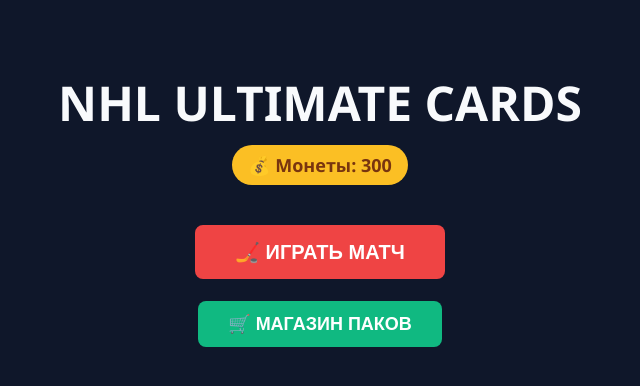
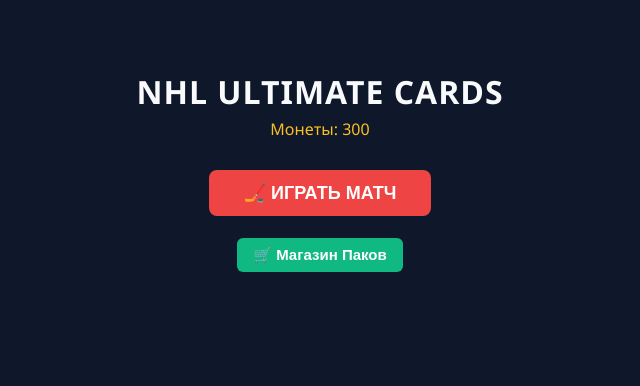
Before and after one commit to miruha3333/nhlcard, a Flask app: page / in a window 1280 px wide. Shown: the top 386 px of the page, without its empty margins (320-960 px from the left). Run offline with Flask 3, Linux system fonts and the light colour scheme.

Commit message:
Update index.html

```diff
--- a/templates/index.html
+++ b/templates/index.html
@@ -5,118 +5,114 @@
     <meta name="viewport" content="width=device-width, initial-scale=1.0">
     <title>NHL Ultimate Cards</title>
     <style>
-        body { background-color: #0f172a; color: #f8fafc; font-family: 'Segoe UI', Tahoma, Geneva, Verdana, sans-serif; margin: 0; padding: 20px; }
-        .container { max-width: 1000px; margin: 0 auto; }
+        body { background-color: #0f172a; color: #f8fafc; font-family: 'Segoe UI', Tahoma, Geneva, Verdana, sans-serif; margin: 0; padding: 10px; }
+        .container { max-width: 800px; margin: 0 auto; }
 
         /* Экраны SPA */
-        .screen { display: none; animation: fadeIn 0.3s; }
+        .screen { display: none; animation: fadeIn 0.2s; }
         .screen.active { display: block; }
-        @keyframes fadeIn { from { opacity: 0; transform: translateY(10px); } to { opacity: 1; transform: translateY(0); } }
+        @keyframes fadeIn { from { opacity: 0; } to { opacity: 1; } }
 
         /* Кнопки */
-        .btn { background-color: #3b82f6; color: white; border: none; padding: 12px 24px; font-size: 16px; border-radius: 8px; cursor: pointer; font-weight: bold; transition: 0.2s;}
-        .btn:hover { background-color: #2563eb; }
+        .btn { color: white; border: none; padding: 8px 16px; font-size: 14px; border-radius: 6px; cursor: pointer; font-weight: bold; transition: 0.2s;}
+        .btn:hover { opacity: 0.9; }
+        .btn-primary { background-color: #3b82f6; }
         .btn-shop { background-color: #10b981; }
-        .btn-shop:hover { background-color: #059669; }
-        .btn-secondary { background-color: #475569; }
-        .btn-secondary:hover { background-color: #334155; }
-        .btn-play { background-color: #ef4444; font-size: 20px; padding: 15px 40px; }
-        .btn-play:hover { background-color: #dc2626; }
+        .btn-secondary { background-color: #475569; padding: 6px 12px; font-size: 13px; }
+        .btn-play { background-color: #ef4444; font-size: 18px; padding: 12px 35px; border-radius: 8px; }
 
-        /* Табло счета */
-        .scoreboard { display: flex; justify-content: center; align-items: center; gap: 30px; background: #1e293b; padding: 15px; border-radius: 12px; border: 2px solid #334155; margin-bottom: 20px; }
-        .score-num { font-size: 36px; font-weight: bold; color: #fbbf24; }
-        .score-text { font-size: 20px; color: #94a3b8; }
+        /* Компактная верхняя панель */
+        .header-top { display: flex; justify-content: space-between; align-items: center; margin-bottom: 12px; background: #1e293b; padding: 6px 12px; border-radius: 6px; }
+        .coins-text { font-size: 14px; color: #fbbf24; font-weight: bold; }
+        .status-mid { font-size: 14px; font-weight: bold; color: #3b82f6; }
 
-        /* Сетки карточек (Компактные) */
-        .grid-container { background: #1e293b; border-radius: 12px; padding: 15px; border: 1px solid #334155; margin-bottom: 20px; }
-        .grid { display: grid; grid-template-columns: repeat(auto-fill, minmax(160px, 1fr)); gap: 10px; }
+        /* Компактное Табло */
+        .scoreboard { display: flex; justify-content: center; align-items: center; gap: 20px; background: #1e293b; padding: 8px; border-radius: 8px; border: 1px solid #334155; margin-bottom: 12px; }
+        .score-num { font-size: 24px; font-weight: bold; color: #fbbf24; min-width: 30px; text-align: center; }
+        .score-text { font-size: 12px; color: #94a3b8; text-transform: uppercase; letter-spacing: 1px; }
 
-        /* Карточка */
-        .card-item { background: #0b1120; padding: 10px; border-radius: 8px; cursor: pointer; border: 2px solid #334155; text-align: center; position: relative; transition: 0.2s;}
-        .card-item:hover:not(.fatigued) { border-color: #64748b; transform: translateY(-2px); }
-        .card-item.selected { border-color: #3b82f6; background: #1d4ed8; box-shadow: 0 0 10px rgba(59, 130, 246, 0.5); }
+        /* Сетки карточек (Мини-формат) */
+        .grid-container { background: #1e293b; border-radius: 8px; padding: 10px; border: 1px solid #334155; margin-bottom: 12px; }
+        .grid-container h4 { margin: 0 0 8px 0; font-size: 13px; color: #cbd5e1; }
+        .grid { display: grid; grid-template-columns: repeat(auto-fill, minmax(110px, 1fr)); gap: 6px; }
+
+        /* Мини-Карточка */
+        .card-item { background: #0b1120; padding: 6px; border-radius: 6px; cursor: pointer; border: 2px solid #334155; text-align: center; position: relative; font-size: 12px; }
+        .card-item:hover:not(.fatigued) { border-color: #4b5563; }
+        .card-item.selected { border-color: #3b82f6; background: #1e3a8a; }
 
         /* Усталость */
-        .card-item.fatigued { opacity: 0.4; cursor: not-allowed; filter: grayscale(100%); }
-        .fatigue-badge { position: absolute; top: -10px; right: -10px; background: #ef4444; color: white; font-size: 12px; padding: 4px 8px; border-radius: 10px; font-weight: bold; }
+        .card-item.fatigued { opacity: 0.35; cursor: not-allowed; filter: grayscale(100%); }
+        .fatigue-badge { position: absolute; top: -2px; right: -2px; background: #ef4444; color: white; font-size: 9px; padding: 1px 4px; border-radius: 4px; font-weight: bold; }
 
-        .avatar { font-size: 40px; margin-bottom: 5px; }
+        .avatar { font-size: 22px; margin-bottom: 2px; }
         .tier-Золото { color: #fbbf24; font-weight: bold; }
         .tier-Серебро { color: #cbd5e1; font-weight: bold; }
         .tier-Бронза { color: #d97706; font-weight: bold; }
 
-        .header-top { display: flex; justify-content: space-between; align-items: center; margin-bottom: 30px; }
-        .balance-pill { background: #fbbf24; color: #78350f; font-weight: bold; padding: 8px 16px; border-radius: 20px; font-size: 18px; }
+        .log-box { background: #020617; padding: 10px; border-radius: 6px; margin-top: 10px; font-family: monospace; font-size: 12px; max-height: 80px; overflow-y: auto; }
     </style>
 </head>
 <body>
 
 <div class="container">
 
-    <!-- ЭКРАН 1: ГЛАВНОЕ МЕНЮ -->
     <div id="screen-menu" class="screen active">
-        <div style="text-align: center; margin-top: 50px;">
-            <h1 style="font-size: 48px; margin-bottom: 10px;">NHL ULTIMATE CARDS</h1>
-            <div class="balance-pill" style="display: inline-block; margin-bottom: 40px;">💰 Монеты: <span class="coin-display">0</span></div>
-            <br>
+        <div style="text-align: center; margin-top: 60px;">
+            <h2 style="font-size: 32px; margin-bottom: 5px; letter-spacing: 1px;">NHL ULTIMATE CARDS</h2>
+            <div style="font-size: 16px; color: #fbbf24; margin-bottom: 30px;">Монеты: <span class="coin-display">0</span></div>
             <button class="btn btn-play" onclick="startMatch()">🏒 ИГРАТЬ МАТЧ</button>
             <br><br>
-            <button class="btn btn-shop" style="font-size: 18px; padding: 12px 30px;" onclick="switchScreen('screen-shop')">🛒 МАГАЗИН ПАКОВ</button>
+            <button class="btn btn-shop" style="font-size: 15px;" onclick="switchScreen('screen-shop')">🛒 Магазин Паков</button>
         </div>
     </div>
 
-    <!-- ЭКРАН 2: МАГАЗИН -->
     <div id="screen-shop" class="screen">
         <div class="header-top">
-            <h2>🛒 Магазин Паков</h2>
+            <span style="font-size: 14px; font-weight: bold;">🛒 Магазин</span>
             <div style="display:flex; gap:15px; align-items:center;">
-                <div class="balance-pill">💰 <span class="coin-display">0</span></div>
-                <button class="btn btn-secondary" onclick="switchScreen('screen-menu')">Назад в меню</button>
+                <div class="coins-text">Монеты: <span class="coin-display">0</span></div>
+                <button class="btn btn-secondary" onclick="switchScreen('screen-menu')">Назад</button>
             </div>
         </div>
-        <div style="text-align: center; background: #1e293b; padding: 40px; border-radius: 12px;">
-            <div style="font-size: 80px;">🎁</div>
-            <h3>Стандартный Пак</h3>
-            <p style="color: #94a3b8;">Гарантирован 1 игрок и 1 карта тактики.<br>Шанс на золото: 15%</p>
+        <div style="text-align: center; background: #1e293b; padding: 25px; border-radius: 8px;">
+            <div style="font-size: 50px; margin-bottom: 10px;">🎁</div>
+            <h4 style="margin: 0 0 5px 0;">Стандартный Пак</h4>
+            <p style="color: #94a3b8; font-size: 13px; margin: 0 0 15px 0;">1 игрок + 1 тактика.<br>Шанс на золото: 15%</p>
             <button class="btn btn-shop" onclick="buyPack()">ОТКРЫТЬ ЗА 150 МОНЕТ</button>
         </div>
-        <div id="shop-result" style="margin-top: 20px; text-align: center; font-size: 18px; color: #10b981; font-weight: bold;"></div>
+        <div id="shop-result" style="margin-top: 15px; text-align: center; font-size: 14px; color: #10b981; font-weight: bold;"></div>
     </div>
 
-    <!-- ЭКРАН 3: МАТЧ -->
     <div id="screen-game" class="screen">
         <div class="header-top">
-            <button class="btn btn-secondary" onclick="endMatch(true)">Сдаться и уйти</button>
-            <h2 id="period-display" style="color: #3b82f6; margin: 0;">Период 1 из 3</h2>
-            <div class="balance-pill">💰 <span class="coin-display">0</span></div>
+            <button class="btn btn-secondary" onclick="endMatch(true)">Назад</button>
+            <div id="period-display" class="status-mid">Период 1 · Атака ⚔️</div>
+            <div class="coins-text">Монеты: <span class="coin-display">0</span></div>
         </div>
 
-        <!-- ТАБЛО СЧЕТА -->
         <div class="scoreboard">
-            <div class="score-text">ТВОЯ КОМАНДА</div>
+            <div class="score-text">Ты</div>
             <div class="score-num" id="score-player">0</div>
-            <div class="score-text" style="color: #64748b;">:</div>
+            <div class="score-text" style="color: #475569;">:</div>
             <div class="score-num" id="score-bot">0</div>
-            <div class="score-text">КОМАНДА ИИ</div>
+            <div class="score-text">ИИ</div>
         </div>
 
-        <!-- СЕТКА ИГРОКОВ -->
         <div class="grid-container">
-            <h3 style="margin-top: 0;">🏃 Твой Ростер <small style="color: #94a3b8; font-weight: normal;">(Уставшие пропускают 1 смену)</small></h3>
+            <h4>🏃 Твой Ростер</h4>
             <div id="players-list" class="grid"></div>
         </div>
 
-        <!-- СЕТКА КАРТ -->
         <div class="grid-container">
-            <h3 style="margin-top: 0;">🃏 Выбор Тактики</h3>
+            <h4>🃏 Тактика</h4>
             <div id="cards-list" class="grid"></div>
         </div>
 
-        <button class="btn" style="width: 100%; font-size: 20px; padding: 15px;" onclick="submitTurn()">ПОДТВЕРДИТЬ СМЕНУ</button>
+        <button class="btn btn-primary" style="width: 100%; font-size: 16px; padding: 10px;" onclick="submitTurn()">ПОДТВЕРДИТЬ ХОД</button>
 
-        <div style="background: #020617; padding: 15px; border-radius: 8px; margin-top: 15px; font-family: monospace;" id="match-log">
-            Здесь будет протокол матча...
+        <div class="log-box" id="match-log">
+            Ожидание выбора...
         </div>
     </div>
 
@@ -124,11 +120,13 @@
 
 <script>
 let serverPlayers = {}, serverCards = {};
-let profile = JSON.parse(localStorage.getItem('nhl_v3')) || { coins: 300, players: ["celebrini", "levshunov", "michkov"], actions: ["att_wrist", "def_poke", "att_onetimer"] };
+let profile = JSON.parse(localStorage.getItem('nhl_v4')) || { coins: 300, players: ["celebrini", "levshunov", "michkov"], actions: ["att_wrist", "def_poke", "att_onetimer"] };
 
-// Состояние текущего матча
-let matchState = { period: 1, pScore: 0, bScore: 0, fatiguedPlayer: null };
+// Состояние текущего матча (Период: 1-3, Раунд внутри периода: 1-Атака, 2-Защита, 3-Вбрасывание)
+let matchState = { period: 1, round: 1, pScore: 0, bScore: 0, fatiguedPlayer: null };
 let selectedPlayer = null, selectedCard = null;
+
+const ROUND_NAMES = { 1: "Атака ⚔️", 2: "Защита 🛡️", 3: "Вбрасывание 🏒" };
 
 async function init() {
     let res = await fetch('/api/init_deck');
@@ -138,7 +136,7 @@ async function init() {
 }
 
 function updateUI() {
-    localStorage.setItem('nhl_v3', JSON.stringify(profile));
+    localStorage.setItem('nhl_v4', JSON.stringify(profile));
     document.querySelectorAll('.coin-display').forEach(el => el.innerText = profile.coins);
 }
 
@@ -150,19 +148,20 @@ function switchScreen(screenId) {
 
 function startMatch() {
     if(profile.players.length < 2) {
-        alert("В команде должно быть минимум 2 игрока из-за усталости! Купите пак.");
+        alert("В команде должно быть минимум 2 игрока из-за системы усталости!");
         return;
     }
-    matchState = { period: 1, pScore: 0, bScore: 0, fatiguedPlayer: null };
+    matchState = { period: 1, round: 1, pScore: 0, bScore: 0, fatiguedPlayer: null };
     document.getElementById('score-player').innerText = 0;
     document.getElementById('score-bot').innerText = 0;
-    document.getElementById('match-log').innerHTML = "Матч начался! Выберите звено.";
+    document.getElementById('match-log').innerHTML = "Матч начался! Первый период.";
+    selectedPlayer = null; selectedCard = null;
     updateMatchUI();
     switchScreen('screen-game');
 }
 
 function updateMatchUI() {
-    document.getElementById('period-display').innerText = `Период ${matchState.period} из 3`;
+    document.getElementById('period-display').innerText = `Период ${matchState.period} · ${ROUND_NAMES[matchState.round]}`;
 
     // Рендер игроков
     let pList = document.getElementById('players-list');
@@ -170,16 +169,16 @@ function updateMatchUI() {
     profile.players.forEach(id => {
         let p = serverPlayers[id]; if(!p) return;
         let isFatigued = (id === matchState.fatiguedPlayer);
-        let fatigueHtml = isFatigued ? '<div class="fatigue-badge">Устал 💤</div>' : '';
+        let fatigueHtml = isFatigued ? '<div class="fatigue-badge">💤</div>' : '';
         let classes = `card-item ${isFatigued ? 'fatigued' : ''} ${id === selectedPlayer ? 'selected' : ''}`;
 
         pList.innerHTML += `
             <div class="${classes}" id="p-${id}" onclick="${isFatigued ? '' : `selectItem('player', '${id}')`}">
                 ${fatigueHtml}
                 <div class="avatar">${p.image}</div>
-                <div><strong>${p.name}</strong></div>
-                <div class="tier-${p.tier}" style="font-size:12px;">${p.tier}</div>
-                <div style="font-size:12px; margin-top:5px;">Атк:${p.attack} | Защ:${p.defense}</div>
+                <div style="font-weight:bold; white-space:nowrap; overflow:hidden;">${p.name}</div>
+                <div class="tier-${p.tier}" style="font-size:10px;">${p.tier}</div>
+                <div style="font-size:10px; color:#94a3b8; margin-top:2px;">А:${p.attack} З:${p.defense}</div>
             </div>`;
     });
 
@@ -192,7 +191,7 @@ function updateMatchUI() {
         cList.innerHTML += `
             <div class="card-item ${id === selectedCard ? 'selected' : ''}" id="c-${id}" onclick="selectItem('card', '${id}')">
                 <div style="color: ${isAtk ? '#ef4444' : '#3b82f6'}; font-weight:bold;">${isAtk ? '⚔️' : '🛡️'} ${c.name}</div>
-                <div style="font-size:11px; margin-top:5px; color:#94a3b8;">${c.desc}</div>
+                <div style="font-size:10px; color:#94a3b8; margin-top:2px;">${c.desc.split(' ')[0]} ${c.desc.split(' ')[1] || ''}</div>
             </div>`;
     });
 }
@@ -208,32 +207,38 @@ async function submitTurn() {
 
     let res = await fetch('/play', {
         method: 'POST', headers: {'Content-Type': 'application/json'},
-        body: JSON.stringify({ player_id: selectedPlayer, action_id: selectedCard, round_idx: matchState.period })
+        body: JSON.stringify({ player_id: selectedPlayer, action_id: selectedCard, round_idx: matchState.round })
     });
     let result = await res.json();
 
-    // Обновляем счет матча
     if(result.is_win) matchState.pScore++;
-    else if (!result.is_tie && !result.is_win) matchState.bScore++; // Защита от ничьей
+    else if (!result.is_tie && !result.is_win) matchState.bScore++;
 
     document.getElementById('score-player').innerText = matchState.pScore;
     document.getElementById('score-bot').innerText = matchState.bScore;
 
     document.getElementById('match-log').innerHTML = `
-        <strong>Период ${matchState.period}:</strong> ${result.details}<br>
-        <strong>Бот:</strong> ${result.bot_setup} (Счет раунда: ${result.bot_score})<br>
-        <strong>Ты:</strong> Счет раунда: ${result.player_score}
+        <strong>П${matchState.period} (${ROUND_NAMES[matchState.round]}):</strong> ${result.details}<br>
+        <strong>ИИ:</strong> ${result.bot_setup}
     `;
 
-    // Усталость: текущий игрок устает, прошлый отдыхает
+    // Механика усталости: игрок засыпает на ОДИН следующий ход
     matchState.fatiguedPlayer = selectedPlayer;
     selectedPlayer = null; selectedCard = null;
 
-    matchState.period++;
+    // Продвигаем внутренний раунд
+    matchState.round++;
 
+    // Если прошли все 3 раунда (Атака, Защита, Вбрасывание), переходим к следующему периоду
+    if(matchState.round > 3) {
+        matchState.round = 1;
+        matchState.period++;
+    }
+
+    // Конец матча после 3 периодов (всего 9 ходов)
     if(matchState.period > 3) {
-        setTimeout(() => endMatch(false), 2000); // Конец матча через 2 сек
-        document.getElementById('match-log').innerHTML += `<br><br><span style="color:#fbbf24;">Матч окончен! Подводим итоги...</span>`;
+        setTimeout(() => endMatch(false), 1500);
+        document.getElementById('match-log').innerHTML += `<br><span style="color:#fbbf24; font-weight:bold;">Матч завершен! Подсчет очков...</span>`;
     } else {
         updateMatchUI();
     }
@@ -242,13 +247,13 @@ async function submitTurn() {
 function endMatch(surrendered) {
     let msg = "";
     if(surrendered) {
-        profile.coins += 5; msg = "Ты сдался. Утешительные 5 монет.";
+        profile.coins += 5; msg = "Матч прерван. Награда: 5 монет.";
     } else if(matchState.pScore > matchState.bScore) {
-        profile.coins += 50; msg = `ПОБЕДА в матче (${matchState.pScore}:${matchState.bScore})! Получено 50 монет.`;
+        profile.coins += 60; msg = `ПОБЕДА (${matchState.pScore}:${matchState.bScore})! Награда: 60 монет.`;
     } else if(matchState.pScore < matchState.bScore) {
-        profile.coins += 10; msg = `Поражение (${matchState.pScore}:${matchState.bScore}). Получено 10 монет.`;
+        profile.coins += 15; msg = `Поражение (${matchState.pScore}:${matchState.bScore}). Награда: 15 монет.`;
     } else {
-        profile.coins += 20; msg = `Ничья (${matchState.pScore}:${matchState.bScore}). Получено 20 монет.`;
+        profile.coins += 25; msg = `Ничья (${matchState.pScore}:${matchState.bScore}). Награда: 25 монет.`;
     }
     alert(msg);
     updateUI();
@@ -265,7 +270,7 @@ async function buyPack() {
     if(!profile.actions.includes(drop.card.id)) profile.actions.push(drop.card.id);
 
     updateUI();
-    document.getElementById('shop-result').innerHTML = `Выпал: ${drop.player.data.name} [${drop.player.data.tier}] ${drop.player.data.image}<br>Тактика: ${drop.card.data.name}`;
+    document.getElementById('shop-result').innerHTML = `Выпал: ${drop.player.data.name} [${drop.player.data.tier}]<br>Тактика: ${drop.card.data.name}`;
 }
 
 window.onload = init;
```
